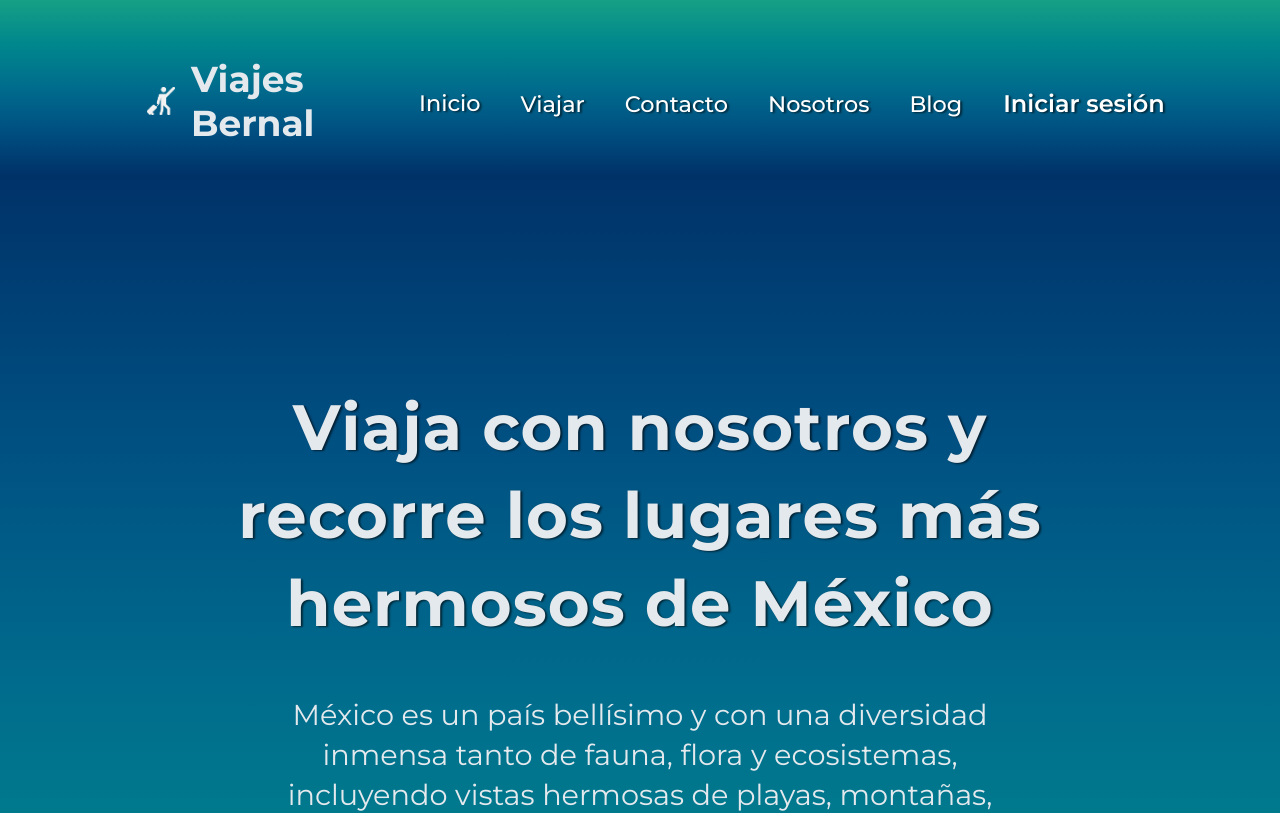
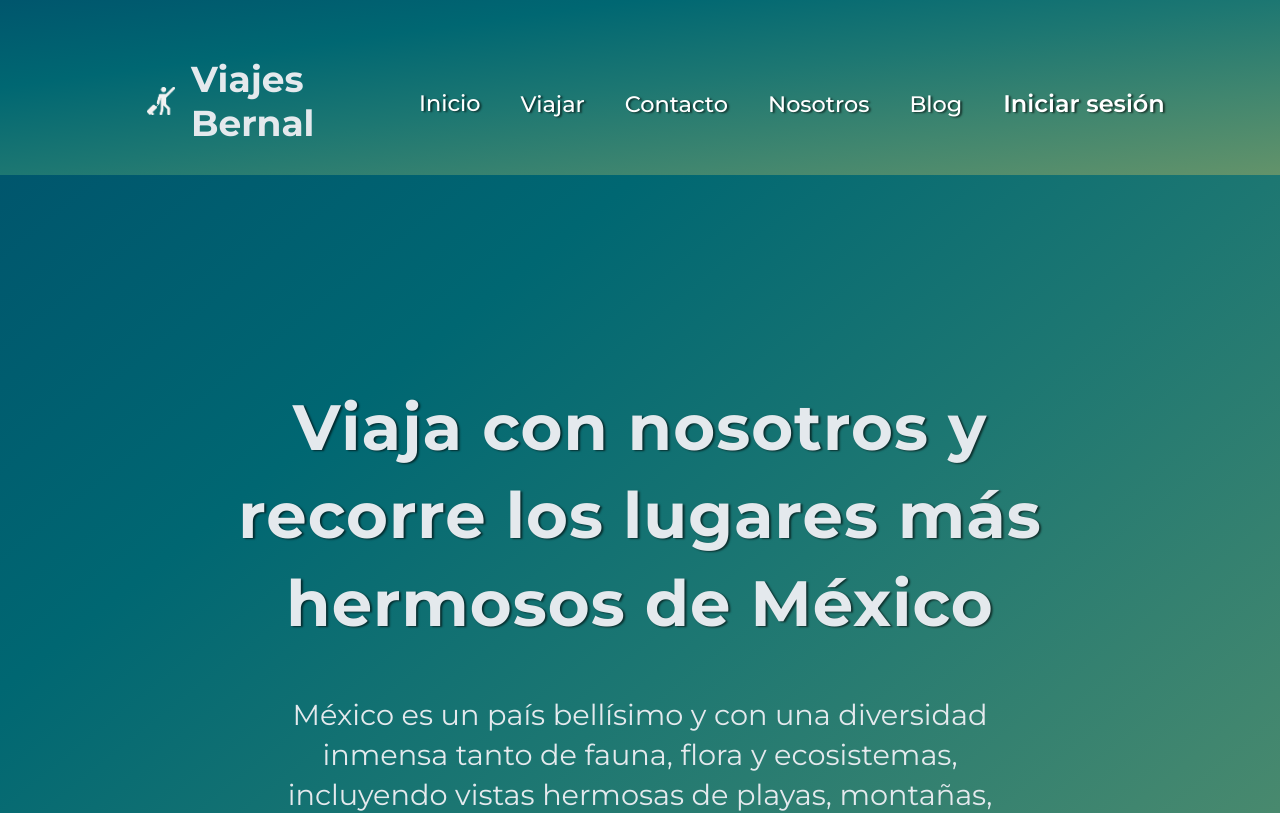
Before and after one commit to diegoOG09/travels, a Vue app: page / in a window 1280 px wide. Shown: the top 813 px of the page. Built offline with nearby package versions, Linux system fonts and the light colour scheme; no server answers; the database is empty.

Commit message:
colors saved

```diff
--- a/src/components/Header.vue
+++ b/src/components/Header.vue
@@ -32,7 +32,7 @@
 <style lang="scss" scoped>
 @import "../styles/variables";
 header {
-  background-image: linear-gradient(to top, #003268, #004f81, #006c8d, #00878d, #16a085);
+  background-image: linear-gradient(to right bottom, #00566d, #006772, #1d7772, #40866f, #63936a);
   // backdrop-filter: blur(5px);
   nav {
     display: flex;
--- a/src/components/Main.vue
+++ b/src/components/Main.vue
@@ -21,7 +21,7 @@
 main {
   padding-bottom: 10rem;
   padding-top: 3rem;
-  background-image: linear-gradient(to bottom, #003268, #004f81, #006c8d, #00878d, #16a085);
+  background-image: linear-gradient(to right bottom, #00566d, #006772, #1d7772, #40866f, #63936a);
   .main_text {
     line-height: 5.5rem;
     margin-bottom: 3rem;
--- a/src/styles/_variables.scss
+++ b/src/styles/_variables.scss
@@ -9,3 +9,6 @@ $sea-light: #176b85;
 $white: #e4e9ed;
 $green: #003268;
 $gray: #f4f4f4;
+
+$azul-variante: #00566D;
+$verde-variante: #63936A;
```
